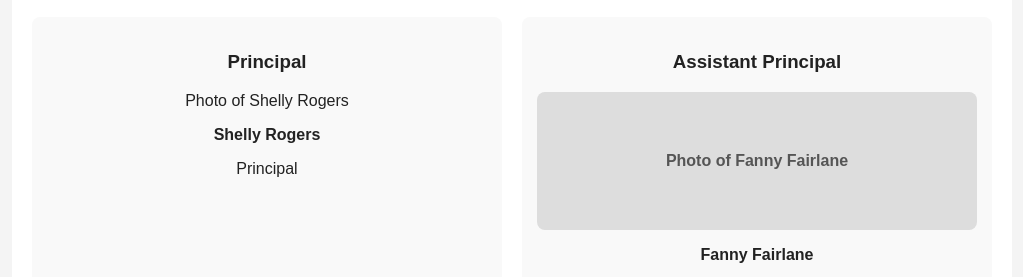
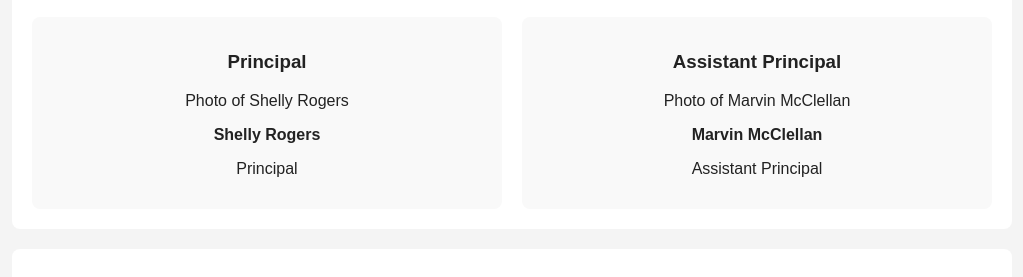
Before and after one commit to CoderNtraining/Shelly-s-Website, a plain HTML site: page index.html in a window 1280 px wide. Shown: the part 1028-1305 px from the top of the page, without its empty margins (128-1151 px from the left). Drawn offline with Linux system fonts and the light colour scheme.

Commit message:
Update staff photo and name for Assistant Principal

```diff
--- a/index.html
+++ b/index.html
@@ -52,8 +52,8 @@
 
       <div class="staff-card">
         <h3>Assistant Principal</h3>
-        <div class="staff-photo-placeholder">Photo of Fanny Fairlane</div>
-        <p><strong>Fanny Fairlane</strong></p>
+        <div class="Marvin.png">Photo of Marvin McClellan</div>
+        <p><strong>Marvin McClellan</strong></p>
         <p>Assistant Principal</p>
       </div>
     </div>
```
